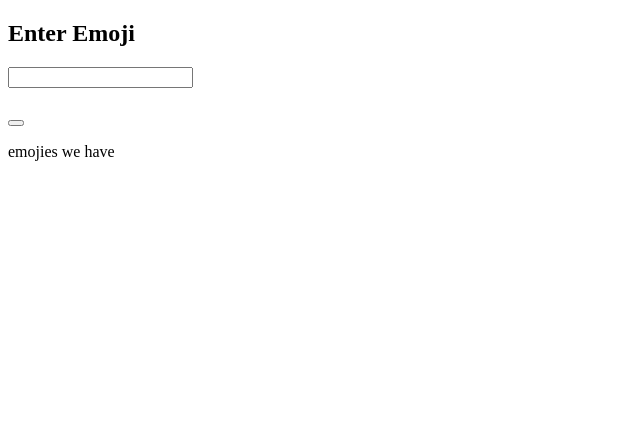
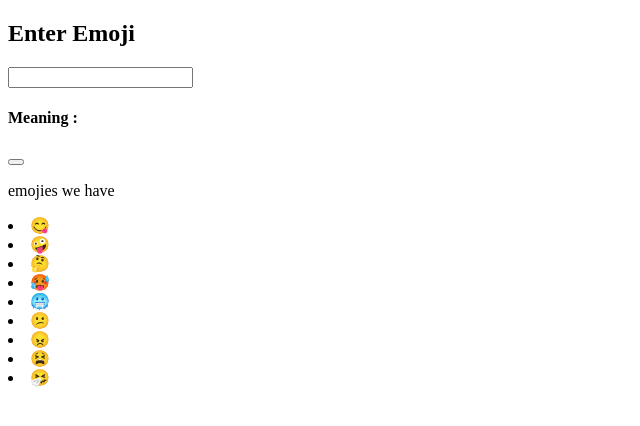
Before and after one commit to yash-purkar/emoji-interpreter, a React (Create React App) app: page / in a window 1280 px wide. Shown: the top 426 px of the page, without its empty margins (0-640 px from the left). Built offline with nearby package versions, Linux system fonts and the light colour scheme.

Commit message:
added Onclick

```diff
--- a/src/App.js
+++ b/src/App.js
@@ -2,9 +2,9 @@ import { useState } from "react";
 
 
 function App() {
-  const [userInput, setUserInput] = useState();
+  const [emojiMeaning, setEmojiMeaning] = useState();
 
-  const emojiDiectionary = [{
+  const emojiDiectionary = {
     "😋": "Face Savoring Food",
     "🤪": "Zany Face",
     "🤔": "Thinking Face",
@@ -14,14 +14,26 @@ function App() {
     "😠": "Angry Face",
     "😫": "Tired Face",
     "🤧": "Sneezing Face"
-  }]
+  }
+
+  // Here we convert keys of emojiDiectionary in to an array.
+  let key = Object.keys(emojiDiectionary);
+  console.log(key);
 
   function handleChange(e) {
-    setUserInput(e.target.value);
+    let userInput = e.target.value;
+    let meaning = emojiDiectionary[userInput];
+
+    if (meaning === undefined) {  //
+      meaning = `We couldn't find this ${userInput} emoji.`
+    }
+    setEmojiMeaning(` ${meaning}`)
+
   }
 
-  let meaning = emojiDiectionary[userInput];
-  console.log(userInput);
+  function clickHandler() {
+
+  }
 
 
 
@@ -30,10 +42,19 @@ function App() {
       <h2>Enter Emoji</h2>
       <input type="text" onChange={handleChange} />
 
-      <h4>{userInput}{emojiDiectionary["😕"]}</h4>
+      <h4>Meaning : {emojiMeaning}</h4>
       <button></button>
 
       <p>emojies we have</p>
+      {
+        key.map(cu => {
+          return (
+            <li onClick={clickHandler}>{cu}</li>
+          )
+
+        })
+      }
+
     </div>
   );
 }
```
